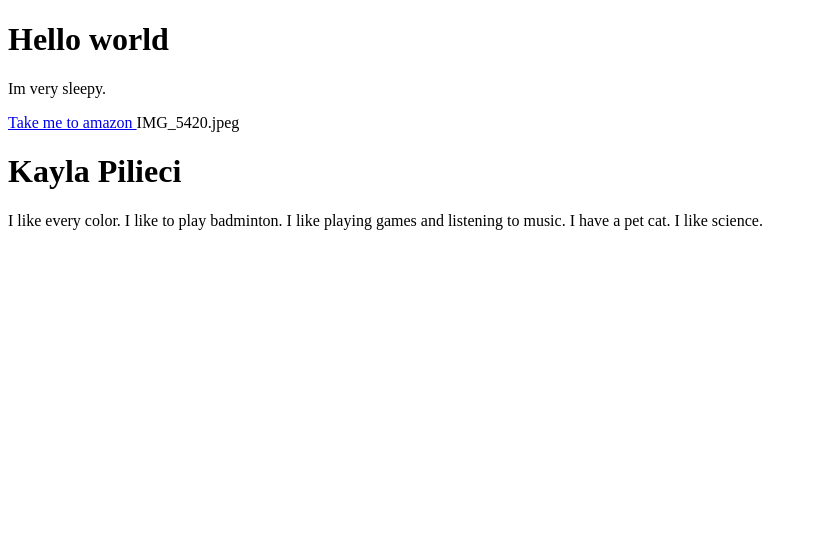
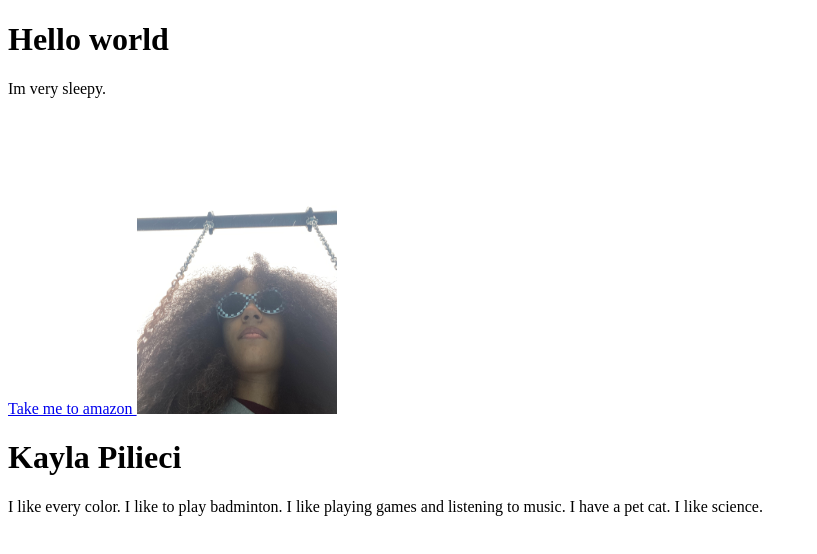
Before and after one commit to KaylaPilieci/QualifiedAdoredFunctions, a plain HTML site: page index.html in a window 1280 px wide. Shown: the whole page, without its empty margins (0-817 px from the left). Drawn offline with Linux system fonts and the light colour scheme.

Commit message:
Image tag

```diff
--- a/index.html
+++ b/index.html
@@ -18,10 +18,8 @@
   <!-- Create an link tag -->
   <a href="https://www.amazon.com""> Take me to amazon </a>
 
-  <script src="script.js"></script>
-</body>
 
-<img>IMG_5420.jpeg</img>
+    <img src="IMG_5420.jpeg" alt="Kayla Pilieci" width="200" height="300">
 
     <h1> Kayla Pilieci </h1>
 
@@ -30,3 +28,7 @@
   I like playing games and listening to music.
   I have a pet cat.
   I like science.</p>
+
+  <script src="script.js"></script>
+</body>
+</html>
```
Lines whose indentation alone changed are shown as unchanged.
